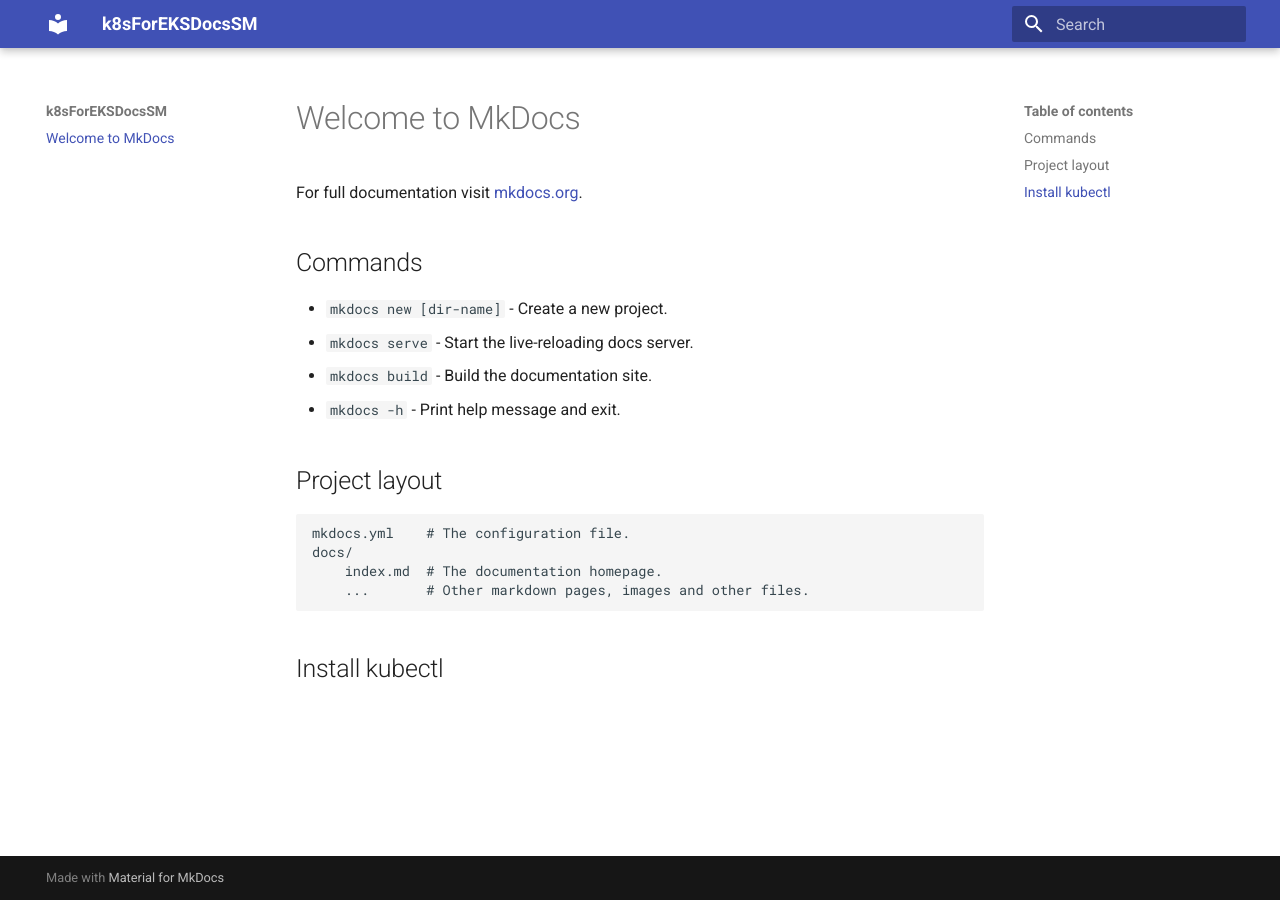
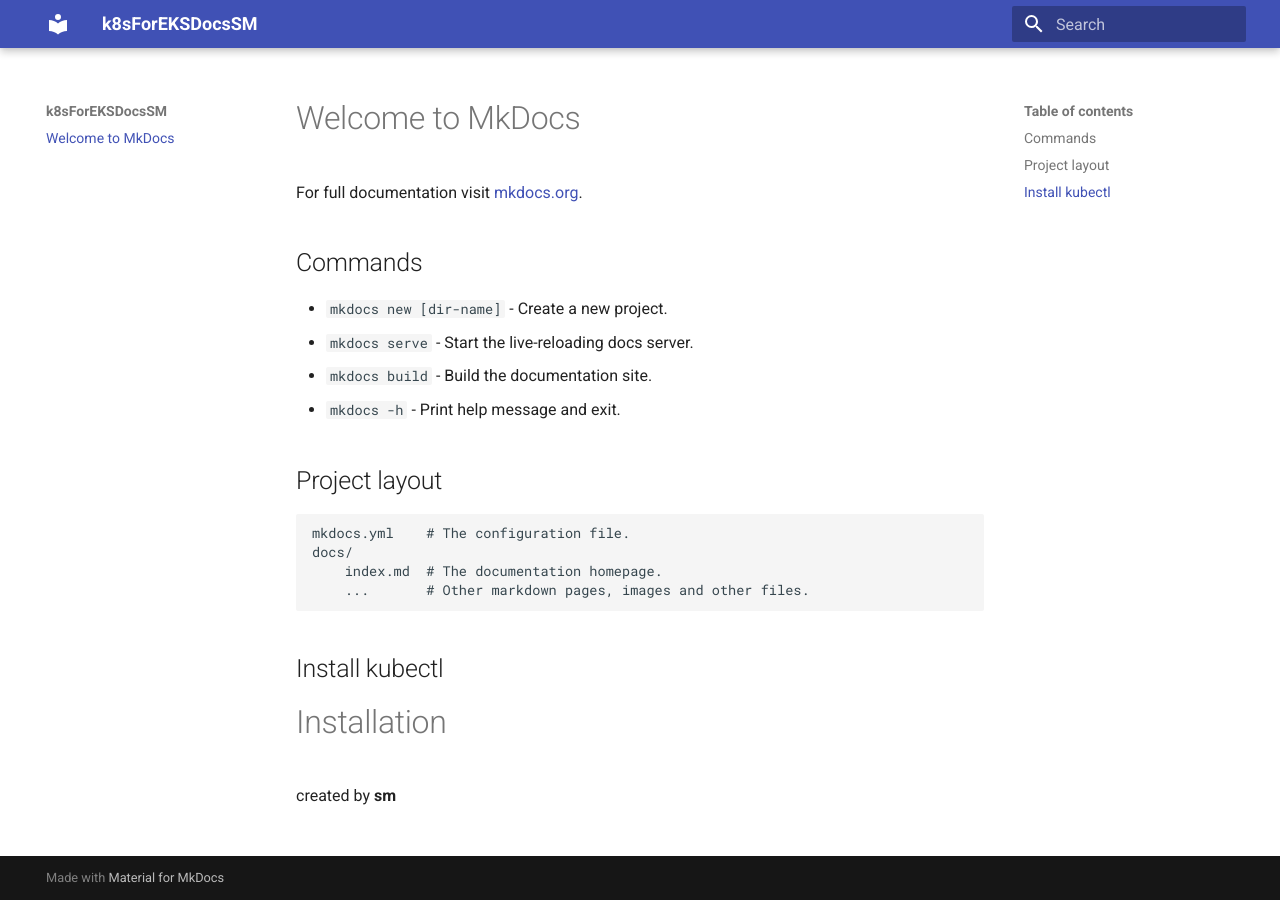
Before and after one commit to Yycctp2/k8sForEKSDocs, an MkDocs documentation site: the page built from docs/index.md, in a window 1280 px wide. Built offline with MkDocs 1.6.1 and Material for MkDocs 9.7.7, drawn with Linux system fonts in a browser that asks for light colours.

Commit message:
test: installation

```diff
--- a/docs/index.md
+++ b/docs/index.md
@@ -17,3 +17,7 @@
         ...       # Other markdown pages, images and other files.
 
 ## Install kubectl
+
+# Installation
+
+created by __sm__
```
Also changed, not shown: site/index.html, site/search/search_index.json, 1 other file.
